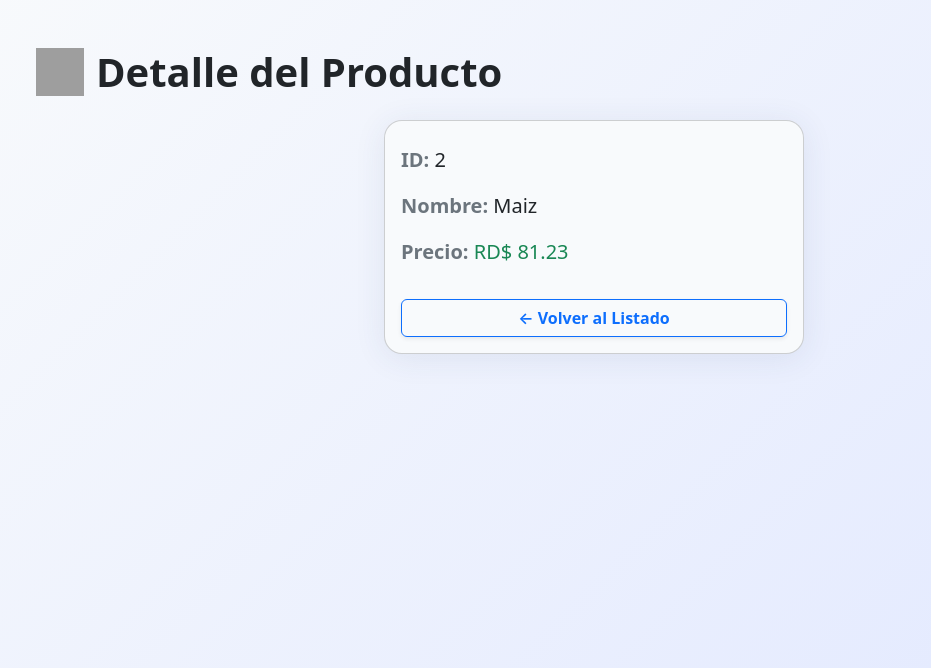
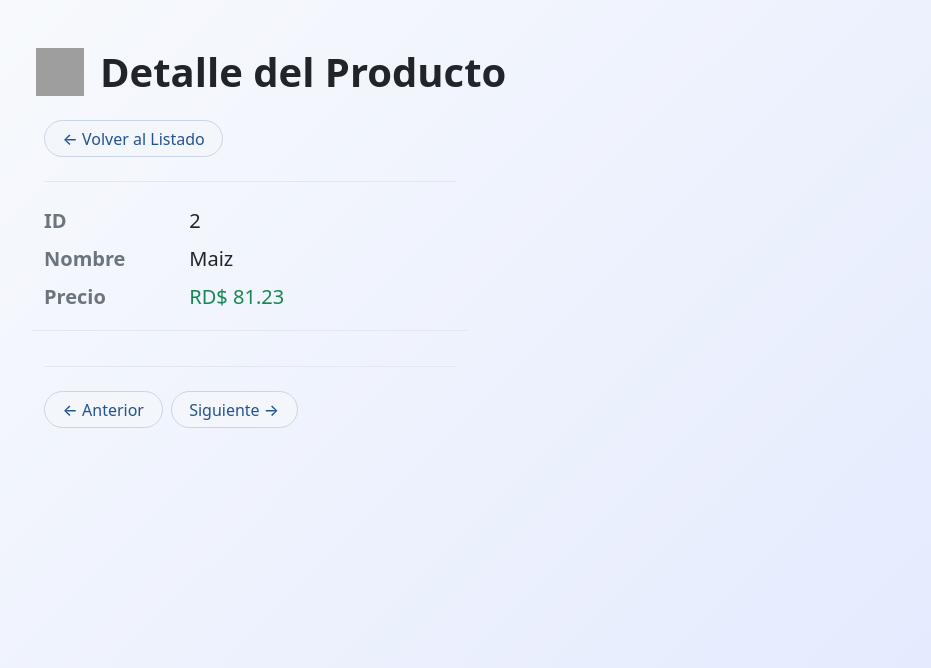
Before and after one commit to JuanCarrion29/Primer-parcial-lp2, a Flask app: page /productos/2 in a window 1280 px wide. Shown: the top 668 px of the page, without its empty margins (46-977 px from the left). Run offline with Flask 3, Linux system fonts and the light colour scheme; grey boxes are pictures that could not be loaded.

Commit message:
Ultimos cambios

```diff
--- a/app.py
+++ b/app.py
@@ -17,13 +17,24 @@ def home():
 def api_productos():
     return jsonify(cargar_productos())
 
+
 @app.route('/productos/<int:producto_id>')
 def detalle_producto(producto_id):
     productos = cargar_productos()
     producto = next((p for p in productos if p['id'] == producto_id), None)
     if not producto:
         abort(404)
-    return render_template('detalles.html', producto=producto)
+
+    ids = [p['id'] for p in productos]
+    idx = ids.index(producto_id)
+    anterior_id = ids[idx - 1] if idx > 0 else None
+    siguiente_id = ids[idx + 1] if idx < len(ids) - 1 else None
+    return render_template(
+        'detalles.html',
+        producto=producto,
+        anterior_id=anterior_id,
+        siguiente_id=siguiente_id
+    )
 
 if __name__ == '__main__':
     app.run(debug=True)
--- a/static/productos.css
+++ b/static/productos.css
@@ -31,15 +31,70 @@ body {
   box-shadow: 0 4px 32px rgba(40, 64, 113, 0.09);
 }
 
-/* Estilos para detalles */
+/* 333333333333333333333333333 */
 
-.detalles-card {
-  border-radius: 18px;
-  background: #f8fafc;
+/* ...otros estilos previos... */
+
+/* Botón "Volver al listado" más estético */
+.btn-volver {
+  background: #f3f6fa;
+  color: #235390;
+  border: 1px solid #c9d5e7;
+  border-radius: 20px;
+  font-weight: 500;
+  padding: 0.35rem 1.1rem;
+  font-size: 1rem;
+  transition: background 0.15s, color 0.15s, border 0.15s;
+  box-shadow: none;
+  text-decoration: none;
+  display: inline-block;
 }
-.detalles-card .list-group-item {
-  background: transparent;
-  border: none;
-  padding-left: 0;
-  padding-right: 0;
+.btn-volver:hover, .btn-volver:focus {
+  background: #e3ecf7;
+  color: #17436e;
+  border-color: #aac5e2;
+  text-decoration: none;
 }
+
+/* Línea separadora estética */
+.separador {
+  border-bottom: 1px solid #e3e7ee;
+  margin-bottom: 1.5rem;
+  margin-top: 0.5rem;
+}
+
+/* Más espacio entre el bloque de datos y los botones */
+.datos-producto-seccion {
+  margin-bottom: 2.2rem !important;
+  border-bottom: 1.5px solid #e3e7ee !important;
+  padding-bottom: 1.1rem !important;
+}
+
+/* Botones de navegación simples */
+.btn-nav-simple {
+  background: #f3f6fa;
+  color: #235390;
+  border: 1px solid #c9d5e7;
+  border-radius: 20px;
+  font-weight: 500;
+  padding: 0.35rem 1.1rem;
+  font-size: 1rem;
+  transition: background 0.15s, color 0.15s, border 0.15s;
+  box-shadow: none;
+}
+.btn-nav-simple:hover, .btn-nav-simple:focus {
+  background: #e3ecf7;
+  color: #17436e;
+  border-color: #aac5e2;
+  text-decoration: none;
+}
+
+@media (max-width: 576px) {
+  .btn-volver, .btn-nav-simple {
+    padding: 0.25rem 0.7rem;
+    font-size: 0.98rem;
+  }
+  .separador {
+    margin-bottom: 1rem;
+  }
+}
--- a/templates/detalles.html
+++ b/templates/detalles.html
@@ -9,20 +9,38 @@
 </head>
 <body>
   <div class="container py-5">
-    <div class="brand-header mb-4">
+    <div class="brand-header mb-4 d-flex align-items-center gap-3">
       <img src="https://cdn-icons-png.flaticon.com/128/9725/9725648.png" alt="Logo Productos">
       <h1 class="fw-bold mb-0 text-dark">Detalle del Producto</h1>
     </div>
-    <div class="card shadow-custom detalles-card mx-auto" style="max-width: 420px;">
-      <div class="card-body">
-        <ul class="list-group list-group-flush fs-5">
-          <li class="list-group-item"><span class="fw-bold text-secondary">ID:</span> {{ producto.id }}</li>
-          <li class="list-group-item"><span class="fw-bold text-secondary">Nombre:</span> <span class="text-dark">{{ producto.nombre_producto }}</span></li>
-          <li class="list-group-item"><span class="fw-bold text-secondary">Precio:</span> <span class="text-success">RD$ {{ "%.2f"|format(producto.precio) }}</span></li>
-        </ul>
-        <a href="{{ url_for('home') }}" class="btn btn-outline-primary mt-4 w-100 fw-semibold shadow-sm">← Volver al Listado</a>
+    <section class="detalle-producto-simple ps-2" style="max-width: 420px;">
+      <!-- Botón volver arriba, estilizado y alineado a la izquierda -->
+      <a href="{{ url_for('home') }}" class="btn btn-volver mb-3">
+        ← Volver al Listado
+      </a>
+      <div class="separador"></div>
+      <dl class="row fs-5 mb-4 border-bottom pb-3 datos-producto-seccion">
+        <dt class="col-4 text-secondary fw-semibold">ID</dt>
+        <dd class="col-8 mb-2">{{ producto.id }}</dd>
+        <dt class="col-4 text-secondary fw-semibold">Nombre</dt>
+        <dd class="col-8 mb-2 text-dark">{{ producto.nombre_producto }}</dd>
+        <dt class="col-4 text-secondary fw-semibold">Precio</dt>
+        <dd class="col-8 text-success mb-0">RD$ {{ "%.2f"|format(producto.precio) }}</dd>
+      </dl>
+      <div class="separador"></div>
+      <div class="mt-4 d-flex gap-2">
+        {% if anterior_id %}
+          <a href="{{ url_for('detalle_producto', producto_id=anterior_id) }}" class="btn btn-nav-simple">
+            &larr; Anterior
+          </a>
+        {% endif %}
+        {% if siguiente_id %}
+          <a href="{{ url_for('detalle_producto', producto_id=siguiente_id) }}" class="btn btn-nav-simple">
+            Siguiente &rarr;
+          </a>
+        {% endif %}
       </div>
-    </div>
+    </section>
   </div>
 </body>
 </html>
```
